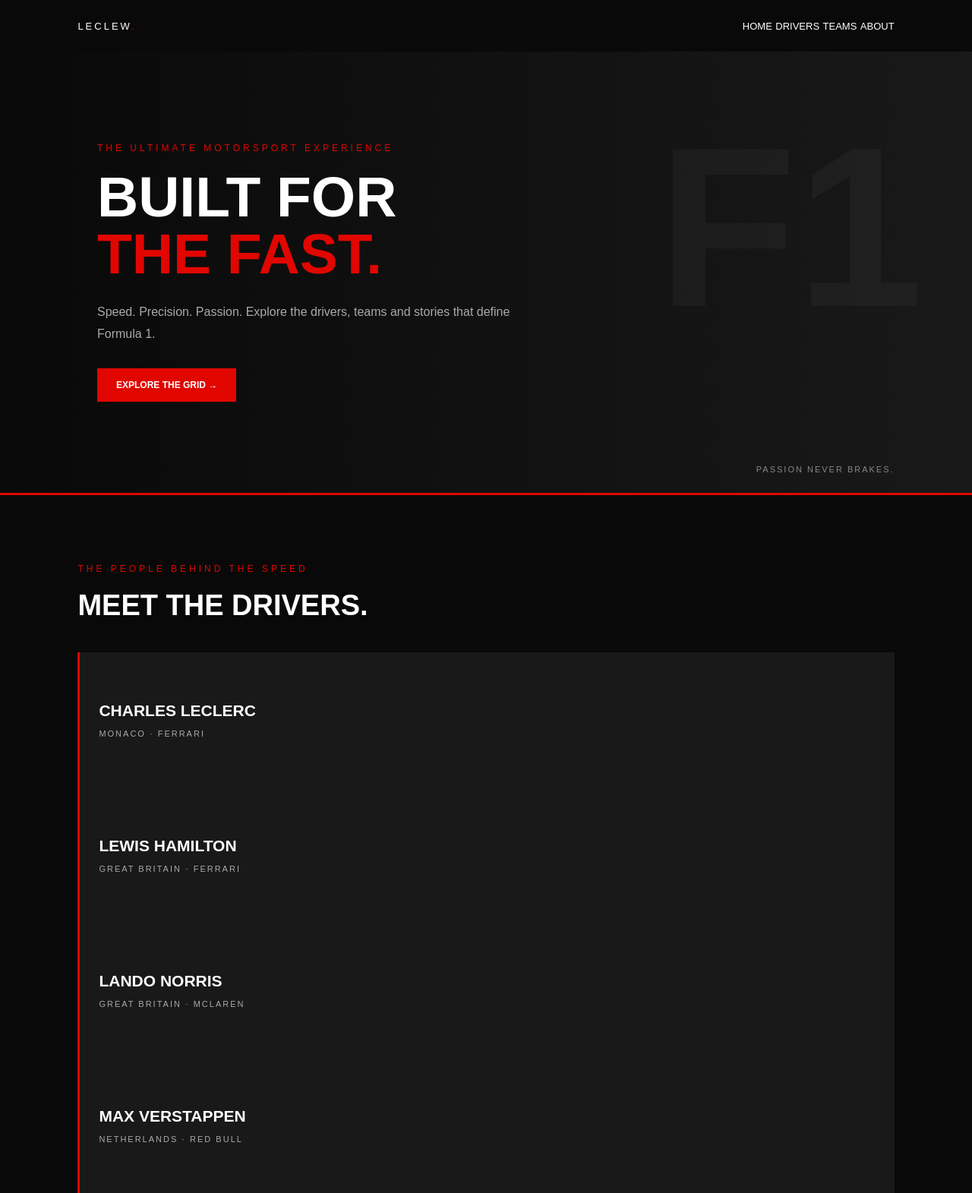
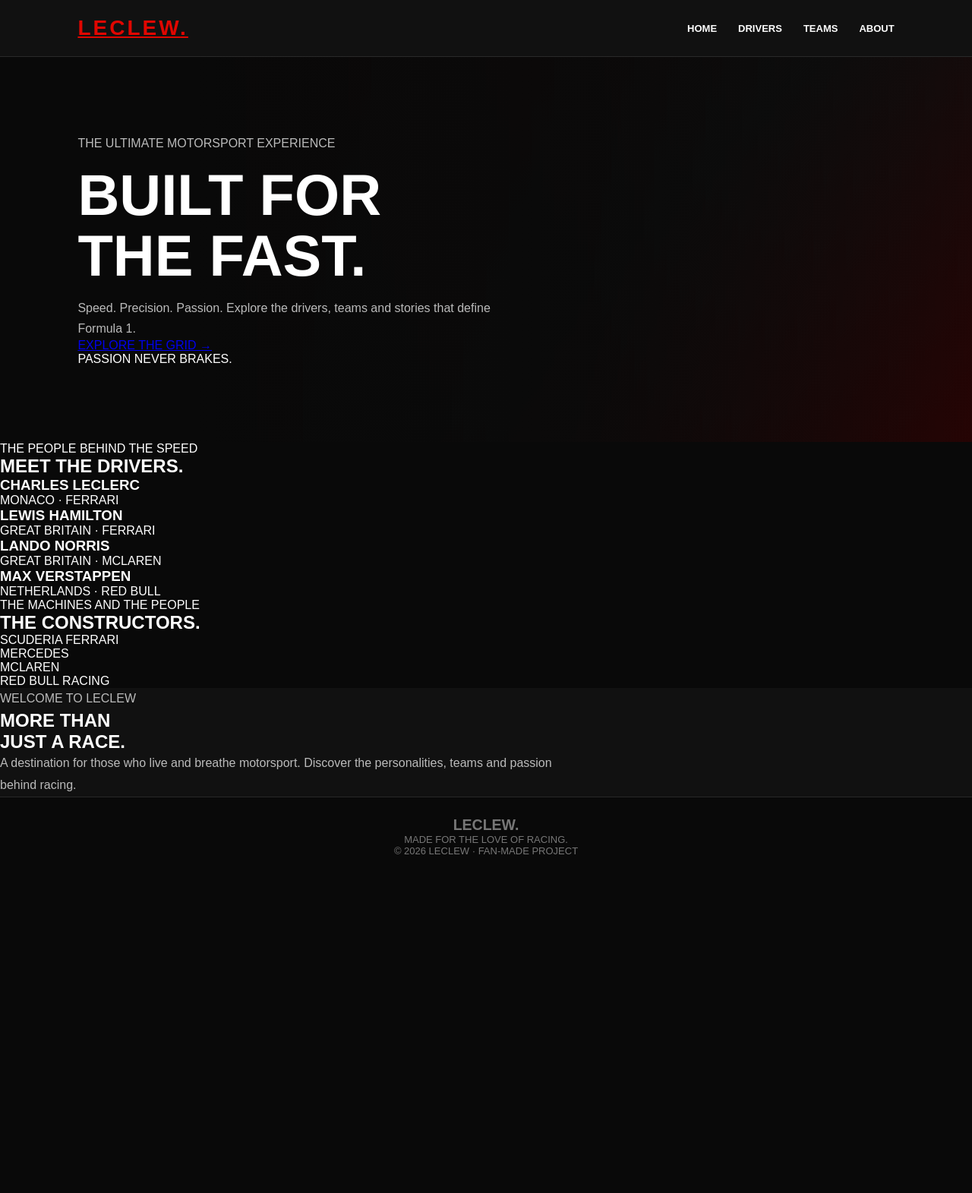
Before and after one commit to sanjithakp07-c/Leclew, a plain HTML site: page index.html in a window 1280 px wide. Shown: the top 1571 px of the page at 76% size. After the commit the page ends 1153 px from the top, so only its background shows below. Drawn offline with Linux system fonts and the light colour scheme.

Commit message:
Add premium LECLEW styling

```diff
--- a/style.css
+++ b/style.css
@@ -1,263 +1,164 @@
-/* General Styling */
-
 * {
   margin: 0;
   padding: 0;
   box-sizing: border-box;
+}
+
+html {
   scroll-behavior: smooth;
 }
 
 body {
-    background-color: #090909;
-    color: white;
-    font-family: Arial, sans-serif;
+  background: #090909;
+  color: #ffffff;
+  font-family: Arial, Helvetica, sans-serif;
 }
 
-/* Navigation */
-
-.navbar {
+header {
+  min-height: 75px;
+  padding: 20px 8%;
   display: flex;
+  align-items: center;
   justify-content: space-between;
-    align-items: center;
-    padding: 25px 8%;
-    background: #090909;
+  background: #111111;
+  border-bottom: 1px solid #292929;
 }
 
 .logo {
   font-size: 28px;
+  font-weight: 900;
   letter-spacing: 3px;
-}
-
-.logo span,
-footer span {
   color: #e10600;
 }
 
-.navbar ul {
+nav {
   display: flex;
-    list-style: none;
-    gap: 30px;
+  gap: 28px;
 }
 
-.navbar a {
-    color: white;
+nav a {
+  color: #ffffff;
   text-decoration: none;
   font-size: 13px;
+  font-weight: bold;
   transition: 0.3s;
 }
 
-.navbar a:hover {
+nav a:hover {
   color: #e10600;
 }
 
-/* Hero Section */
-
 .hero {
-    min-height: 570px;
-    padding: 120px 10%;
+  min-height: 430px;
+  padding: 100px 8%;
   display: flex;
-    align-items: center;
-    position: relative;
+  flex-direction: column;
+  justify-content: center;
   background:
-        linear-gradient(90deg, #090909, #191919);
-    border-bottom: 3px solid #e10600;
-    overflow: hidden;
-}
-
-.hero::after {
-    content: "F1";
-    position: absolute;
-    right: 5%;
-    top: 10%;
-    font-size: 300px;
-    font-weight: bold;
-    color: rgba(255,255,255,0.035);
-    pointer-events: none;
-}
-
-.hero-content {
-    max-width: 600px;
-    position: relative;
-    z-index: 1;
-}
-
-.tagline,
-.section-tag {
-    color: #e10600;
-    letter-spacing: 4px;
-    font-size: 12px;
-    margin-bottom: 20px;
+    linear-gradient(90deg, #090909 20%, #090909dd 60%, #09090966),
+    linear-gradient(135deg, #260000, #111111 60%, #390000);
 }
 
 .hero h1 {
-    font-size: 75px;
-    line-height: 1;
+  font-size: clamp(42px, 7vw, 76px);
   font-weight: 900;
-    margin-bottom: 25px;
+  line-height: 1.05;
+  margin: 15px 0;
 }
 
-.hero h1 span {
-    color: #e10600;
+.hero p {
+  color: #bbbbbb;
+  max-width: 550px;
+  line-height: 1.7;
 }
 
-.description {
-    color: #aaa;
-    line-height: 1.8;
-    margin-bottom: 30px;
+.tag {
+  color: #e10600;
+  font-size: 13px;
+  font-weight: bold;
+  letter-spacing: 4px;
 }
 
-.btn {
-    display: inline-block;
-    padding: 15px 25px;
-    background: #e10600;
-    color: white;
-    text-decoration: none;
-    font-weight: bold;
-    font-size: 12px;
+.section {
+  padding: 65px 8%;
+}
+
+.section h2 {
+  font-size: 32px;
+  margin-bottom: 30px;
+  border-left: 5px solid #e10600;
+  padding-left: 15px;
+}
+
+.card-container {
+  display: grid;
+  grid-template-columns: repeat(auto-fit, minmax(210px, 1fr));
+  gap: 22px;
+}
+
+.card {
+  background: #151515;
+  border: 1px solid #292929;
+  border-radius: 8px;
+  padding: 25px;
   transition: 0.3s;
 }
 
-.btn:hover {
-    background: white;
-    color: #e10600;
+.card:hover {
+  transform: translateY(-7px);
+  border-color: #e10600;
 }
 
-.hero-label {
-    position: absolute;
-    bottom: 25px;
-    right: 8%;
-    color: #888;
-    font-size: 11px;
-    letter-spacing: 2px;
+.card h3 {
+  font-size: 21px;
+  margin-bottom: 10px;
 }
 
-/* Drivers Section */
-
-.drivers,
-.teams,
-.about {
-    padding: 90px 8%;
+.card p {
+  color: #aaaaaa;
+  font-size: 14px;
+  line-height: 1.6;
 }
 
-.drivers h2,
-.teams h2,
-.about h2 {
-    font-size: 38px;
-    margin-bottom: 40px;
+.team-card {
+  border-top: 4px solid #e10600;
 }
 
-.driver-container {
-    display: grid;
-    grid-template-columns: repeat(2, 1fr);
-    gap: 20px;
+.about {
+  background: #111111;
 }
 
-.driver-card {
-    background: #191919;
-    padding: 65px 25px;
-    border-left: 3px solid #e10600;
-    transition: 0.3s;
+.about p {
+  max-width: 750px;
+  color: #bbbbbb;
+  line-height: 1.8;
 }
 
-.driver-card:hover {
-    transform: translateY(-7px);
-    background: #252525;
+footer {
+  padding: 25px;
+  text-align: center;
+  color: #777777;
+  border-top: 1px solid #292929;
+  font-size: 13px;
 }
 
-.driver-card h3 {
-    font-size: 21px;
-    margin-bottom: 12px;
+@media (max-width: 600px) {
+  header {
+    flex-direction: column;
+    gap: 18px;
   }
 
-.driver-card p {
-    font-size: 11px;
-    color: #aaa;
-    letter-spacing: 2px;
-}
-
-/* Teams Section */
-
-.teams {
-    background: #141414;
-}
-
-.team-list {
-    display: grid;
-    grid-template-columns: repeat(2, 1fr);
-    gap: 15px;
-}
-
-.team-list div {
-    padding: 25px;
-    background: #222;
-    font-weight: bold;
-    border-bottom: 2px solid #e10600;
-}
-
-/* About Section */
-
-.about p:last-child {
-    color: #aaa;
-    max-width: 650px;
-    line-height: 1.9;
-}
-
-/* Footer */
-
-footer {
-    background: #050505;
-    text-align: center;
-    padding: 45px 20px;
-}
-
-footer h2 {
-    letter-spacing: 4px;
-    margin-bottom: 15px;
-}
-
-footer p {
-    color: #777;
-    font-size: 11px;
-    margin-top: 12px;
-    letter-spacing: 2px;
-}
-
-/* Mobile Responsive */
-
-@media (max-width: 650px) {
-
-    .navbar {
-        flex-direction: column;
-        gap: 20px;
-    }
-
-    .navbar ul {
+  nav {
     gap: 15px;
     flex-wrap: wrap;
     justify-content: center;
   }
 
   .hero {
-        padding: 100px 7%;
+    padding: 75px 8%;
   }
 
-    .hero h1 {
-        font-size: 48px;
+  .section {
+    padding: 45px 8%;
   }
-
-    .hero::after {
-        font-size: 180px;
 }
-
-    .driver-container,
-    .team-list {
-        grid-template-columns: 1fr;
-    }
-
-    .drivers,
-    .teams,
-    .about {
-        padding: 65px 7%;
-    }
-
-}
```
Lines whose indentation alone changed are shown as unchanged.
